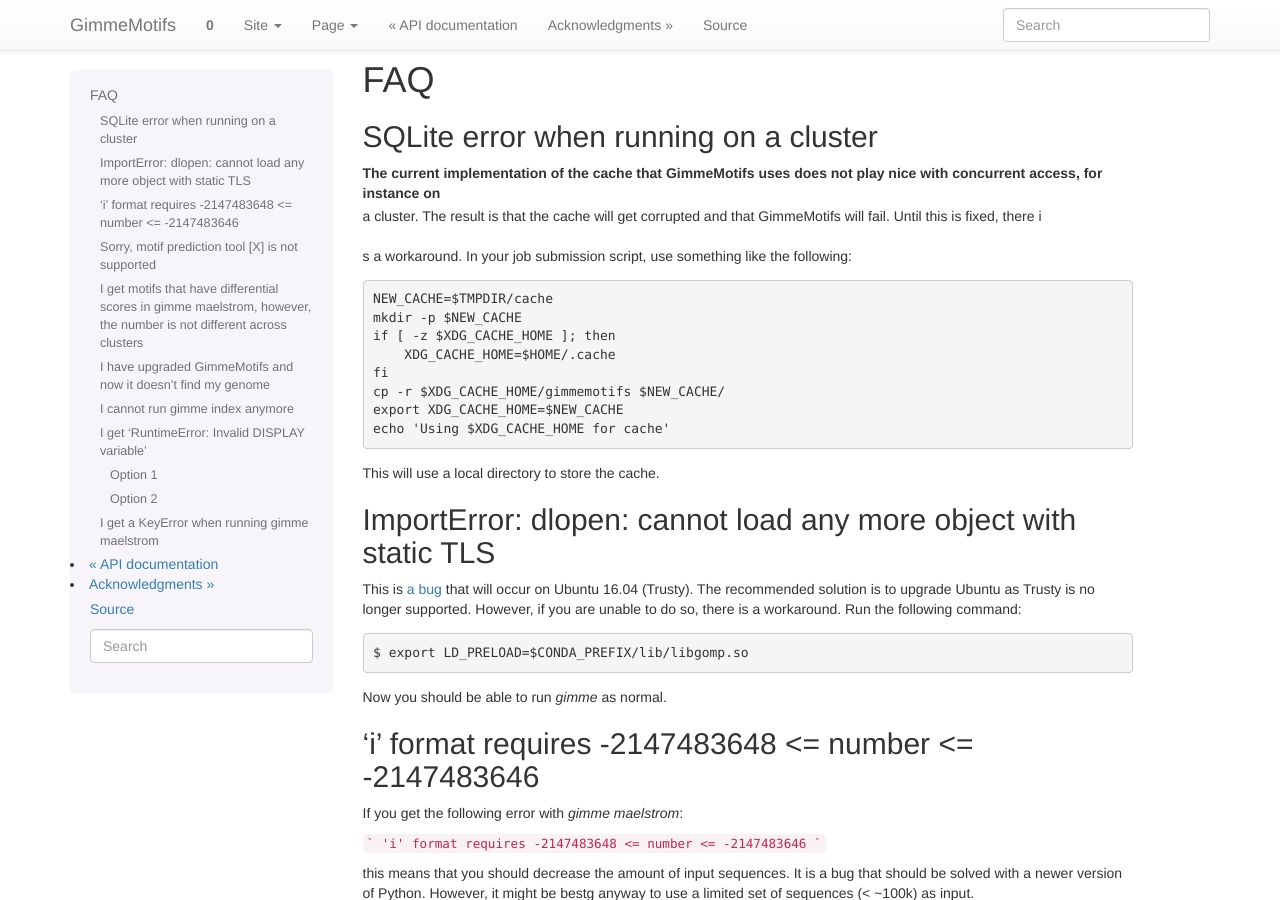
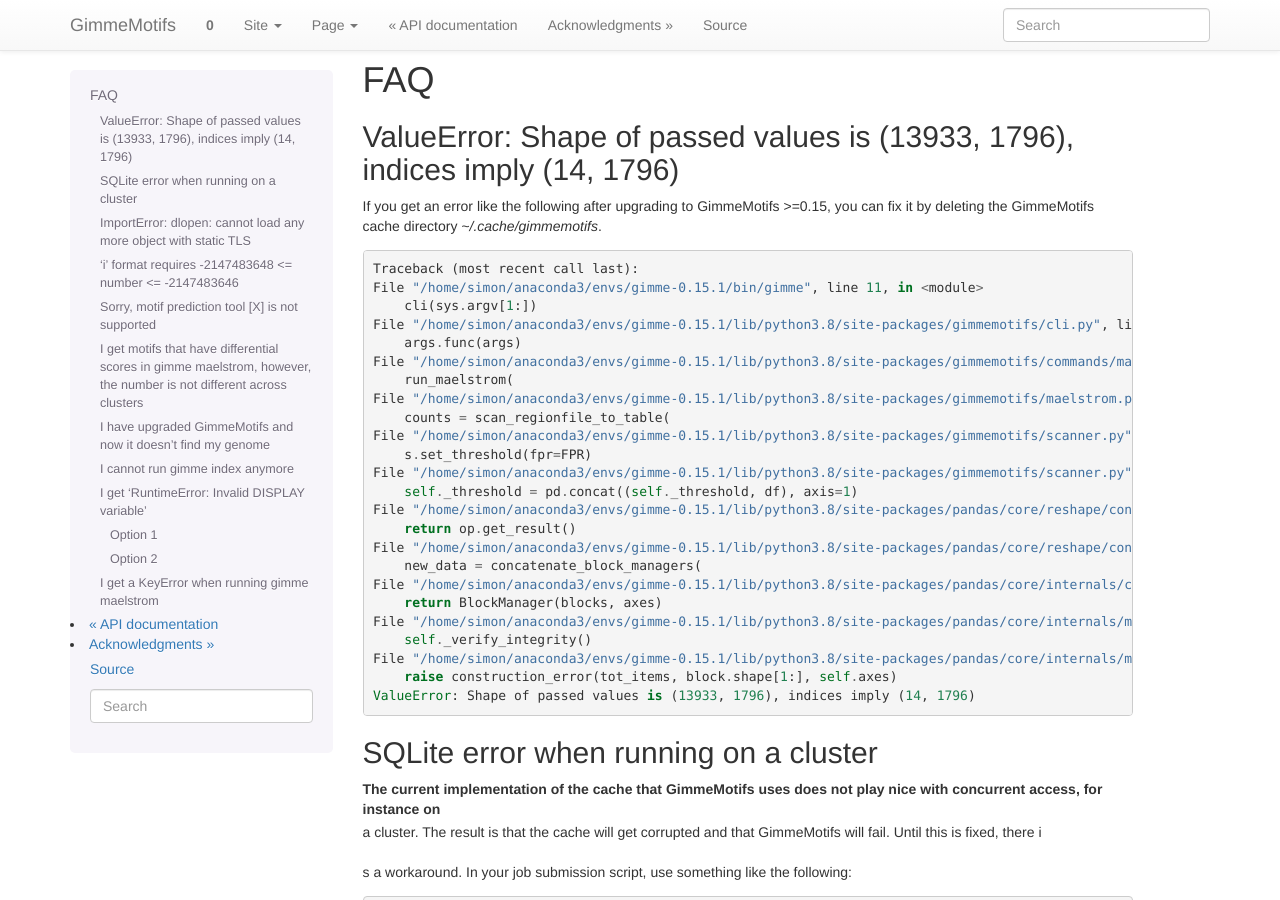
Before and after one commit to vanheeringen-lab/gimmemotifs, a Sphinx documentation site: the page built from docs/faq.rst, in a window 1280 px wide and 900 px high. Built offline with Sphinx 7.4.7, drawn with Linux system fonts in a browser that asks for light colours; pages that are not in the unit, such as notebooks, are missing from menus.

Commit message:
closes #145

```diff
--- a/docs/faq.rst
+++ b/docs/faq.rst
@@ -2,6 +2,40 @@
 
 FAQ
 ===
+
+ValueError: Shape of passed values is (13933, 1796), indices imply (14, 1796)
+-----------------------------------------------------------------------------
+
+If you get an error like the following after upgrading to GimmeMotifs >=0.15, you can
+fix it by deleting the GimmeMotifs cache directory `~/.cache/gimmemotifs`.
+
+::
+
+    Traceback (most recent call last):
+    File "/home/simon/anaconda3/envs/gimme-0.15.1/bin/gimme", line 11, in <module>
+        cli(sys.argv[1:])
+    File "/home/simon/anaconda3/envs/gimme-0.15.1/lib/python3.8/site-packages/gimmemotifs/cli.py", line 661, in cli
+        args.func(args)
+    File "/home/simon/anaconda3/envs/gimme-0.15.1/lib/python3.8/site-packages/gimmemotifs/commands/maelstrom.py", line 33, in maelstrom
+        run_maelstrom(
+    File "/home/simon/anaconda3/envs/gimme-0.15.1/lib/python3.8/site-packages/gimmemotifs/maelstrom.py", line 343, in run_maelstrom
+        counts = scan_regionfile_to_table(
+    File "/home/simon/anaconda3/envs/gimme-0.15.1/lib/python3.8/site-packages/gimmemotifs/scanner.py", line 164, in scan_regionfile_to_table
+        s.set_threshold(fpr=FPR)
+    File "/home/simon/anaconda3/envs/gimme-0.15.1/lib/python3.8/site-packages/gimmemotifs/scanner.py", line 958, in set_threshold
+        self._threshold = pd.concat((self._threshold, df), axis=1)
+    File "/home/simon/anaconda3/envs/gimme-0.15.1/lib/python3.8/site-packages/pandas/core/reshape/concat.py", line 287, in concat
+        return op.get_result()
+    File "/home/simon/anaconda3/envs/gimme-0.15.1/lib/python3.8/site-packages/pandas/core/reshape/concat.py", line 502, in get_result
+        new_data = concatenate_block_managers(
+    File "/home/simon/anaconda3/envs/gimme-0.15.1/lib/python3.8/site-packages/pandas/core/internals/concat.py", line 84, in concatenate_block_managers
+        return BlockManager(blocks, axes)
+    File "/home/simon/anaconda3/envs/gimme-0.15.1/lib/python3.8/site-packages/pandas/core/internals/managers.py", line 149, in __init__
+        self._verify_integrity()
+    File "/home/simon/anaconda3/envs/gimme-0.15.1/lib/python3.8/site-packages/pandas/core/internals/managers.py", line 326, in _verify_integrity
+        raise construction_error(tot_items, block.shape[1:], self.axes)
+    ValueError: Shape of passed values is (13933, 1796), indices imply (14, 1796)
+
 
 SQLite error when running on a cluster
 --------------------------------------
@@ -22,7 +56,6 @@ s a workaround. In your job submission script, use something like the following:
     echo 'Using $XDG_CACHE_HOME for cache'
 
 This will use a local directory to store the cache.
-
 
 ImportError: dlopen: cannot load any more object with static TLS
 ----------------------------------------------------------------
```
